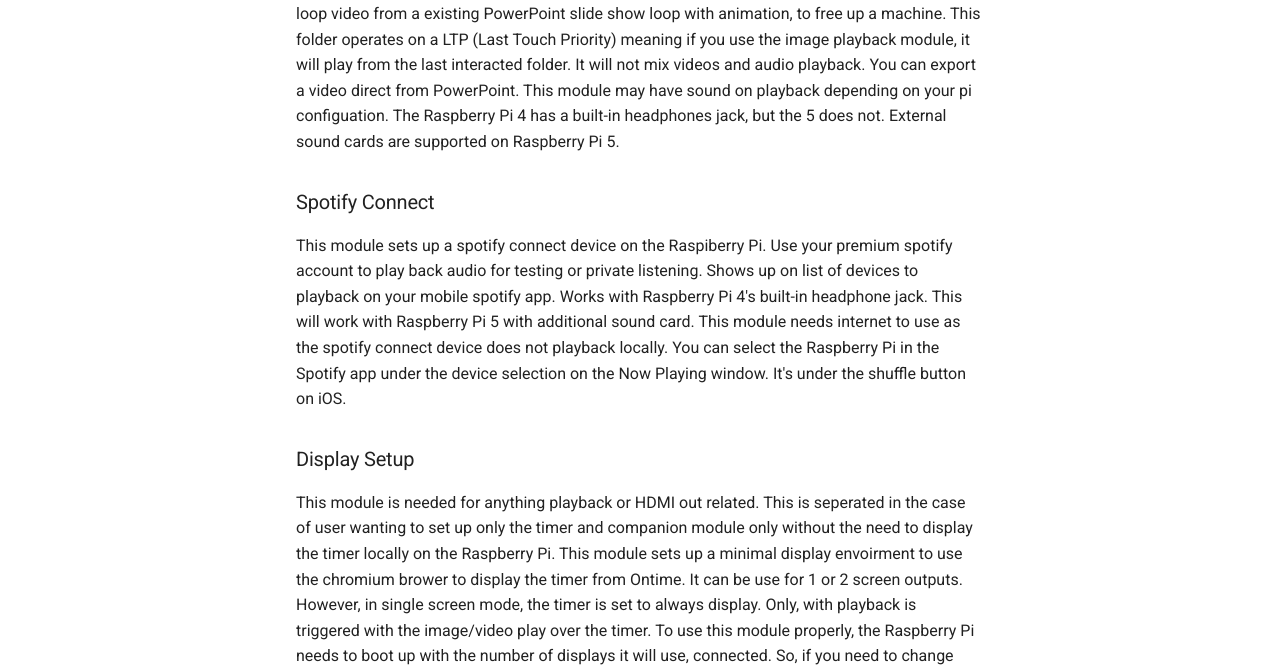
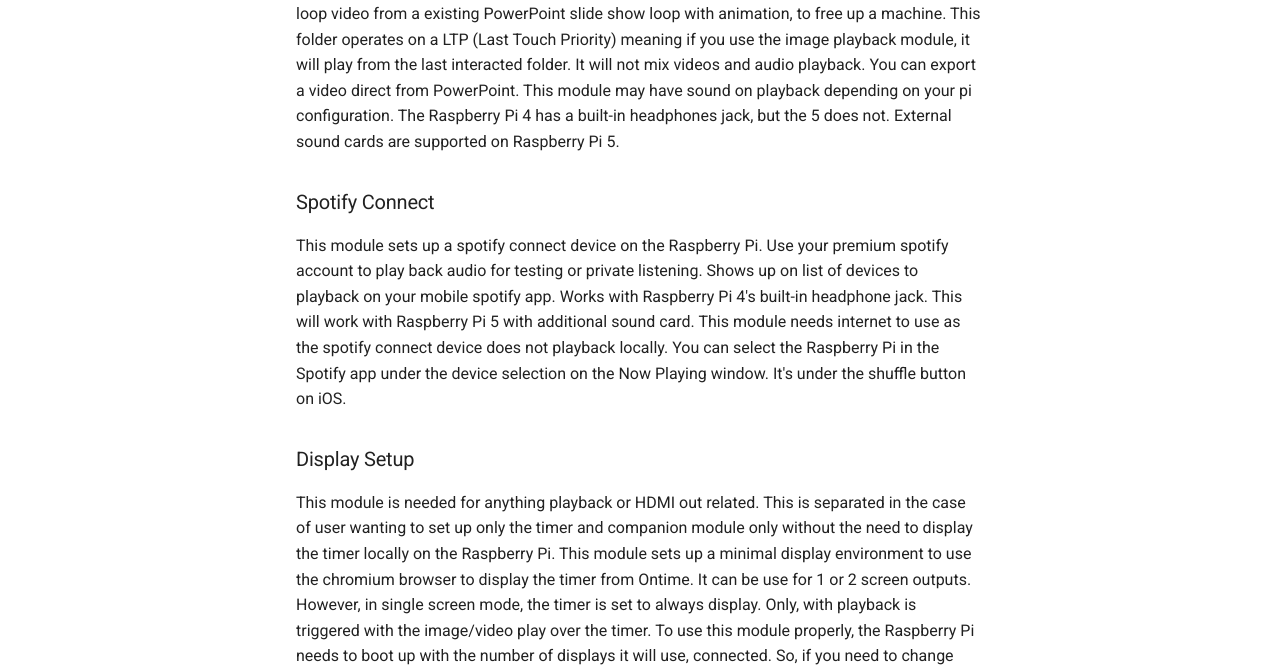
Before and after one commit to johncoronado/show-pi, an MkDocs documentation site: the page built from docs/modules.md, in a window 1280 px wide and 1400 px high, scrolled down 1372 px. Shown: the part 409-1081 px from the top of the window. Built offline with MkDocs 1.6.1 and Material for MkDocs 9.7.7, drawn with Linux system fonts in a browser that asks for light colours; comment, search, counter and statistics services are not loaded; some of the changed text lies outside the part shown.

Commit message:
Clean up spelling. Removes website hot-spot from main script. Still in scripts folder for specialized use. Fixed the .git workflow to only rebuild website on changes to docs folder.

```diff
--- a/docs/modules.md
+++ b/docs/modules.md
@@ -7,21 +7,21 @@
   The main local UI web page is dependant on your network and Raspberry Pi hostname.  When you use the Raspberry Pi Imager to download your OS, you have a chance to set your hostname. The URL will be displayed once the module finishes installing. For example, if your hostname was set to show-pi during set up, then your URL will be http://show-pi.local:8000. Please refer to (<https://docs.getontime.no/ontime/>)
 
 ### Samba File Share
-  This module sets up two directories for file sharing over the network, your home directory and the newly created "show-files" directory. Both directories are password protected with the password that you set in the module install. This can be the same as your user login for ease of use. But, you may choose another password as well. The "show-files" directory is located on the pi at ~/show-pi/show-files. This module was made with sharing productions assests and client content like PowerPoints over the network. Typical use case would be, receiving PowerPoint files in one location, and coping the files over to each playback, notes, and backup machines. This does assume that all playback machines will be networked together. This is useful for GFX, Playback, V2 operators.
+  This module sets up two directories for file sharing over the network, your home directory and the newly created "show-files" directory. Both directories are password protected with the password that you set in the module install. This can be the same as your user login for ease of use. But, you may choose another password as well. The "show-files" directory is located on the pi at ~/show-pi/show-files. This module was made with sharing productions assets and client content like PowerPoints over the network. Typical use case would be, receiving PowerPoint files in one location, and coping the files over to each playback, notes, and backup machines. This does assume that all playback machines will be networked together. This is useful for GFX, Playback, V2 operators.
 
-  To access the share on MacOS, the share may populate on the Finder window sidebar if the "Bonjour computers" locations is selected in the Finder settings. For manual access press command-K to bring up the Connect to Server window. Then, type smb://HOSTNAME.local where the HOSTNAME is the name you set the Raspberry Pi during imager proccess on Raspberry Pi Imager. If you did not set a HOSTNAME during the setup, the Raspiberry Pi default hostname is raspberrypi.
+  To access the share on MacOS, the share may populate on the Finder window sidebar if the "Bonjour computers" locations is selected in the Finder settings. For manual access press command-K to bring up the Connect to Server window. Then, type smb://HOSTNAME.local where the HOSTNAME is the name you set the Raspberry Pi during imager process on Raspberry Pi Imager. If you did not set a HOSTNAME during the setup, the Raspberry Pi default hostname is raspberrypi.
 
 ### Image Playback
   This module doesn't need tha Samba file share module but it would greatly benefit from having it installed. The images module creates a "show-images" directory in the show-files directory and looks for image files to be played out on display output HDMI0. Regardless if one or two monitors are connected. The show-images directory will auto-play most image files dropped into it at full-screen. You may also drop a folder with multiple images in and the program is designed to auto play all images as a slideshow. The slideshow timing is not customizable at the moment but may be in the future. Typical use case will be when using the Samba module, and dropping a last second still store image that you do not have time to load into your production switcher. Or, if your switcher doesn't have a still store option. Another common use case will be to create a bare-bones slideshow loop from a existing PowerPoint loop to free up a machine. This folder operates on a LTP (Last Touch Priority) meaning if you use the videos playback module, it will play from the last interacted folder. It will not mix videos and image playback. If you have a animated slide deck you need to off load onto the pi, consider making it a 1080p30 video and playing it back in a loop from the videos module. You can export the video direct from PowerPoint.
 
 ### Video Playback
-  This module doesn't need tha Samba file share module but it would greatly benefit from having it installed. The video module creates a "show-video" directory in the show-files directory and looks for video files to be played out on display output HDMI0. Regardless if one or two monitors are connected. The show-video directory will auto-play most video files dropped into it at full-screen. You may also drop a folder with multiple video in and the program is designed to auto play all video as a loop. Typical use case will be when using the Samba module, to create a slideshow loop video from a existing PowerPoint slide show loop with animation, to free up a machine. This folder operates on a LTP (Last Touch Priority) meaning if you use the image playback module, it will play from the last interacted folder. It will not mix videos and audio playback. You can export a video direct from PowerPoint. This module may have sound on playback depending on your pi configuation. The Raspberry Pi 4 has a built-in headphones jack, but the 5 does not. External sound cards are supported on Raspberry Pi 5.
+  This module doesn't need tha Samba file share module but it would greatly benefit from having it installed. The video module creates a "show-video" directory in the show-files directory and looks for video files to be played out on display output HDMI0. Regardless if one or two monitors are connected. The show-video directory will auto-play most video files dropped into it at full-screen. You may also drop a folder with multiple video in and the program is designed to auto play all video as a loop. Typical use case will be when using the Samba module, to create a slideshow loop video from a existing PowerPoint slide show loop with animation, to free up a machine. This folder operates on a LTP (Last Touch Priority) meaning if you use the image playback module, it will play from the last interacted folder. It will not mix videos and audio playback. You can export a video direct from PowerPoint. This module may have sound on playback depending on your pi configuration. The Raspberry Pi 4 has a built-in headphones jack, but the 5 does not. External sound cards are supported on Raspberry Pi 5.
 
 ### Spotify Connect
-  This module sets up a spotify connect device on the Raspiberry Pi. Use your premium spotify account to play back audio for testing or private listening. Shows up on list of devices to playback on your mobile spotify app. Works with Raspberry Pi 4's built-in headphone jack. This will work with Raspberry Pi 5 with additional sound card. This module needs internet to use as the spotify connect device does not playback locally. You can select the Raspberry Pi in the Spotify app under the device selection on the Now Playing window. It's under the shuffle button on iOS.
+  This module sets up a spotify connect device on the Raspberry Pi. Use your premium spotify account to play back audio for testing or private listening. Shows up on list of devices to playback on your mobile spotify app. Works with Raspberry Pi 4's built-in headphone jack. This will work with Raspberry Pi 5 with additional sound card. This module needs internet to use as the spotify connect device does not playback locally. You can select the Raspberry Pi in the Spotify app under the device selection on the Now Playing window. It's under the shuffle button on iOS.
 
 ### Display Setup
-  This module is needed for anything playback or HDMI out related. This is seperated in the case of user wanting to set up only the timer and companion module only without the need to display the timer locally on the Raspberry Pi. This module sets up a minimal display envoirment to use the chromium brower to display the timer from Ontime. It can be use for 1 or 2 screen outputs. However, in single screen mode, the timer is set to always display. Only, with playback is triggered with the image/video play over the timer. To use this module properly, the Raspberry Pi needs to boot up with the number of displays it will use, connected. So, if you need to change from 1 to 2 display use, please connect and reboot.
+  This module is needed for anything playback or HDMI out related. This is separated in the case of user wanting to set up only the timer and companion module only without the need to display the timer locally on the Raspberry Pi. This module sets up a minimal display environment to use the chromium browser to display the timer from Ontime. It can be use for 1 or 2 screen outputs. However, in single screen mode, the timer is set to always display. Only, with playback is triggered with the image/video play over the timer. To use this module properly, the Raspberry Pi needs to boot up with the number of displays it will use, connected. So, if you need to change from 1 to 2 display use, please connect and reboot.
 
 ### Local Website Setup
   This module deploys a local website on the Raspberry Pi with the documentation you are currently reading. It is accessed http://HOSTNAME.local:8010.
```
Also changed, not shown: docs/index.md (+1 -1 lines), 8 other files.
